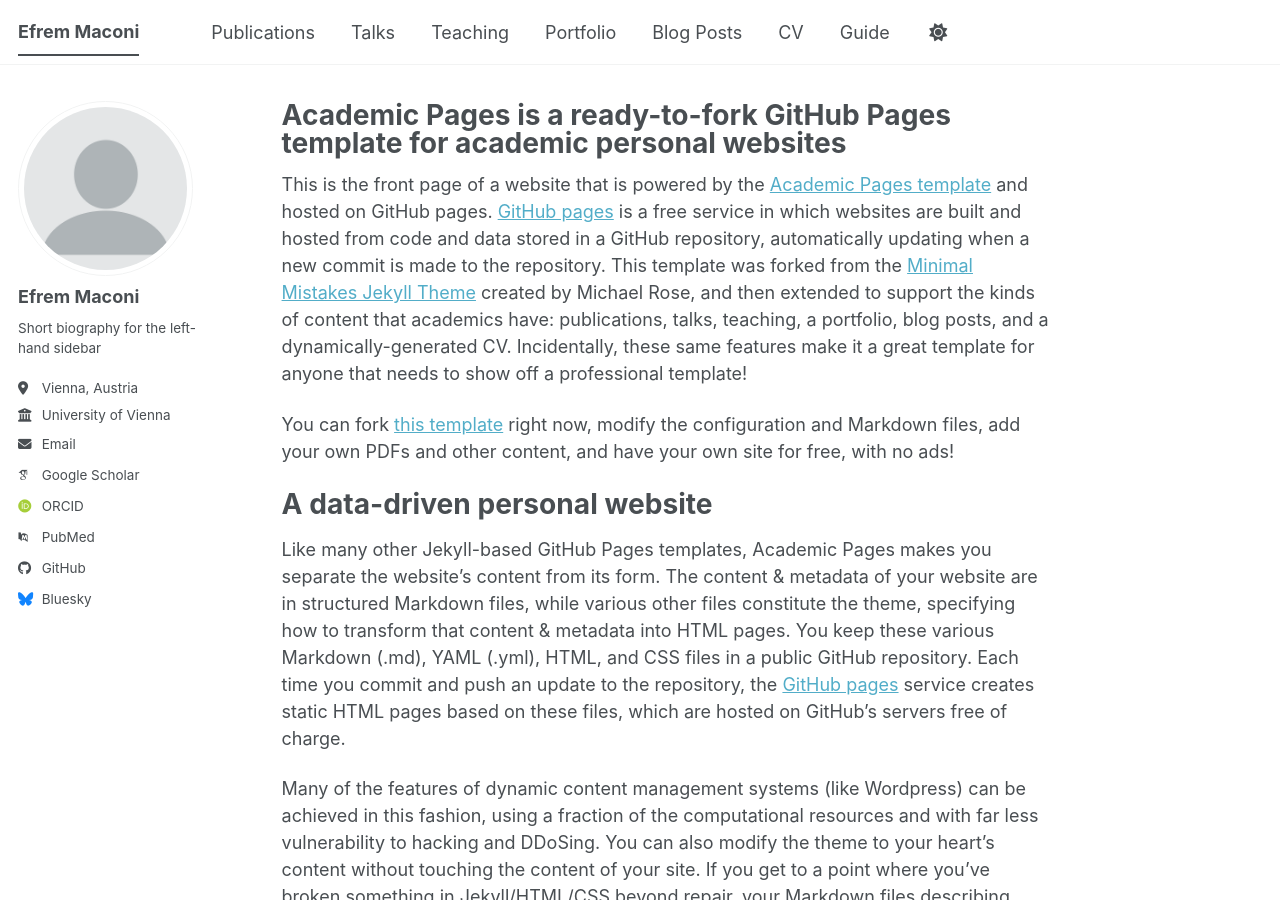
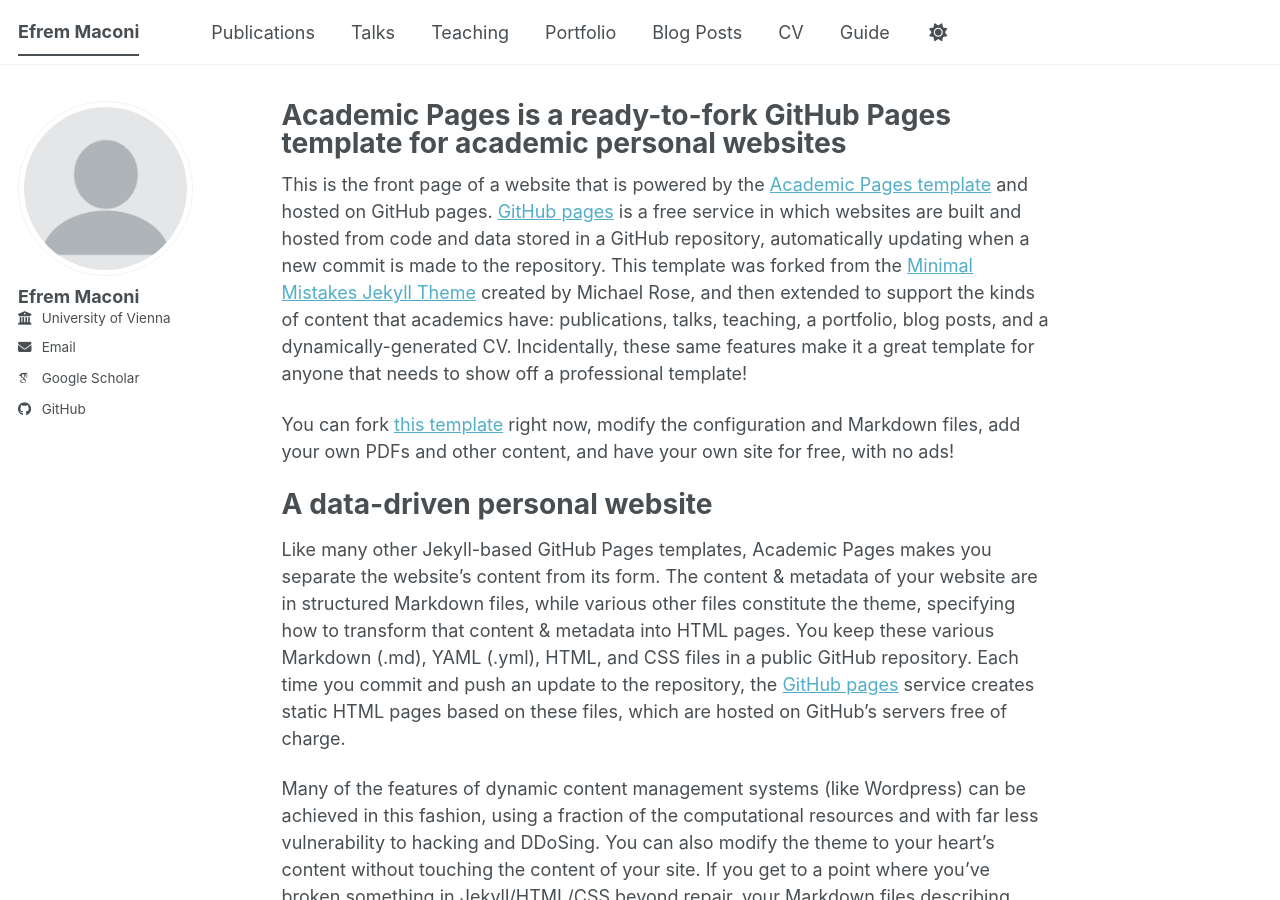
Before and after one commit to EfremMaconi/EfremMaconi.github.io, a Jekyll site: the page built from _pages/about.md, in a window 1280 px wide and 900 px high. Built offline with Jekyll 4.4.1, drawn with Linux system fonts in a browser that asks for light colours; some web fonts are replaced; a script bundle is joined from its source files by our own code; library files that are not in the unit come from our copies.

Commit message:
Update _config.yml

```diff
--- a/_config.yml
+++ b/_config.yml
@@ -26,8 +26,8 @@
   avatar           : "profile.png"
   name             : "Efrem Maconi"
   pronouns         : # example: "she/her"
-  bio              : "Short biography for the left-hand sidebar"
-  location         : "Vienna, Austria"
+  bio              : #"Short biography for the left-hand sidebar"
+  location         : #"Vienna, Austria"
   employer         : "University of Vienna"
   uri              : # URL
   email            : "efrem.maconi@univie.ac.at"
@@ -35,13 +35,13 @@
   # Academic websites
   academia         : # URL
   arxiv            : # URL - Update with the correct link to your profile
-  googlescholar    : "https://scholar.google.com/citations?user=PS_CX0AAAAAJ"
+  googlescholar    : "https://scholar.google.com/citations?user=ysYe8CAAAAAJ&hl=en"
   inspire-hep      : # URL
   impactstory      : # URL
-  orcid            : "https://orcid.org/yourorcidurl"
+  orcid            : #"https://orcid.org/yourorcidurl"
   semantic         : # URL
   ssrn             : # URL
-  pubmed           : "https://www.ncbi.nlm.nih.gov/pubmed/?term=john+snow"
+  pubmed           : #"https://www.ncbi.nlm.nih.gov/pubmed/?term=john+snow"
   researchgate     : # URL
   scopus           : # URL
   zotero           : # URL
@@ -57,7 +57,7 @@
 
   # Social media
   artstation       : # Username
-  bluesky          : "bsky.app" # Replace this with you Bluesky username
+  bluesky          : #"bsky.app" # Replace this with you Bluesky username
   facebook         : # Username
   flickr           : # Username
   foursquare       : # Username
```
